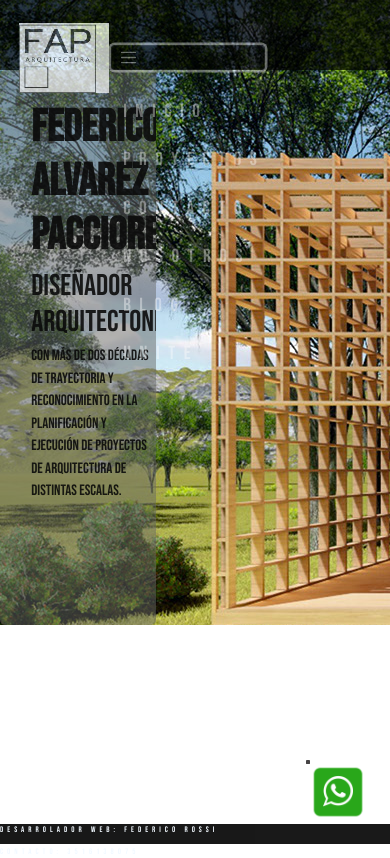
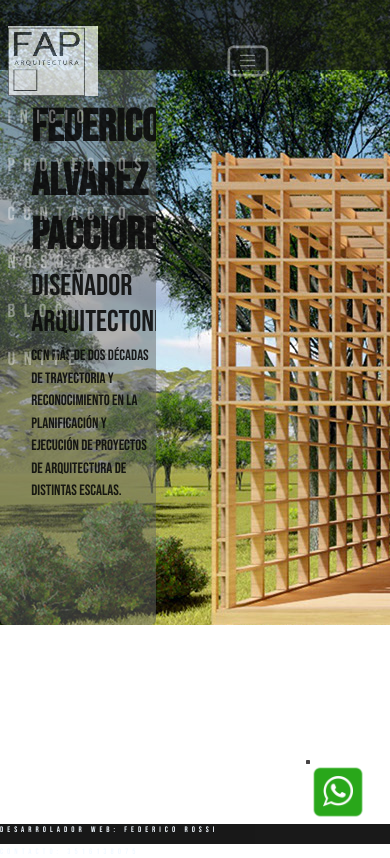
Before and after one commit to federossi92/Federico_Rossi_FAP_Arq, a plain HTML site: page index.html in a window 390 px wide. Both pictures are taken after a click on the button "Toggle navigation". Drawn offline with nearby package versions, Linux system fonts and the light colour scheme.

Commit message:
aplicando BS

```diff
--- a/estilos/styles.css
+++ b/estilos/styles.css
@@ -4,13 +4,13 @@
 /* estilos index */
 .header__index {height: 70px;
 width: 100%;
-background-color:rgb(0, 0, 0);
+background-color:rgb(18, 18, 18);
 opacity: 0.7;
 position: fixed;
 z-index: 10;
 display: flex;
 align-items: center;
-justify-content: space-between;}
+}
 
 .main__index  {
 display: flex;
@@ -240,7 +240,6 @@ opacity: 0.8
 
 .carousel-item{
   width: 50%;
-  height: 400px;
   -webkit-background-size: cover;
   -moz-background-size: cover;
   -o-background-size: cover;
@@ -249,6 +248,7 @@ opacity: 0.8
 background-position: center;
 background-repeat: no-repeat;
 margin: 20px;
+margin-top: 80px;
 }
 
 
@@ -514,12 +514,12 @@ box-sizing: border-box;
 nav ul {
 display:flex;
 list-style-type: none;
+justify-content: end;
 gap: 1rem;
 flex-basis: 60%;
-float: right;
 }
 nav ul li a {
-color:rgb(247, 247, 247);
+color:rgb(255, 255, 255);
 font-size: 1.9em;
 text-decoration: none;
 letter-spacing: 0.45em;
@@ -531,26 +531,25 @@ transition: 0.7s;
 
 }
 
-.navbar-toggler{
-  display:flex;
-list-style-type: none;
-gap: 1rem;
-flex-basis: 60%;
-float: right;
+#navbarNav{
+  justify-content: space-between;
 }
+
 .container-fluid{
+  display: flex;
   color:rgb(4, 3, 3);
 font-size: 1.9em;
 text-decoration: none;
 letter-spacing: 0.45em;
 font-family: 'Bebas Neue', cursive;
+
 }
+
 .navbar-nav a:hover{
   color: rgb(30, 26, 26);
 transition: 0.7s;
 
 }
-
 
 body{
 display: grid;
--- a/index.html
+++ b/index.html
@@ -18,28 +18,28 @@
     <header class="header__index">
         <nav class="navbar navbar-expand-lg navbar-dark "; >
             <div class="container-fluid">
-            <a class="navbar-brand" href="./index.html"></a><img class="logo" src="./imagenes/fap.jpeg" alt="logo">
+            <a class="navbar-brand" href="./index.html"><img class="logo" src="./imagenes/fap.jpeg" alt="logo"></a>
             <button class="navbar-toggler" type="button" data-bs-toggle="collapse" data-bs-target="#navbarNav" aria-controls="navbarNav" aria-expanded="false" aria-label="Toggle navigation">
                 <span class="navbar-toggler-icon"></span>
             </button>
             <div class="collapse navbar-collapse" id="navbarNav">
-                <ul class="navbar-nav ml-auto">
-                <li class="nav-item">
+                <ul class="navbar-nav ">
+                    <li class="nav-item active">
                         <a class="nav-link" aria-current="page" href="./index.html">INICIO</a>
                     </li>
-                <li class="nav-item">
+                    <li class="nav-item active">
                         <a class="nav-link" href="./paginas/proyectos.html">PROYECTOS</a>
                     </li>
-                <li class="nav-item">
+                    <li class="nav-item active">
                         <a class="nav-link" href="./paginas/contacto.html">CONTACTO</a>
                     </li>
-                <li class="nav-item">
+                    <li class="nav-item active">
                         <a class="nav-link" href="./paginas/nosotros.html">NOSOTROS</a>
                     </li>
-                <li class="nav-item">
+                    <li class="nav-item active">
                         <a class="nav-link" href="https://www.behance.net/fedepaccioretti"target="blank"> BLOG</a>
                     </li>
-                <li class="nav-item">
+                    <li class="nav-item active">
                         <a class="nav-link" href="./paginas/unite.html">UNITE</a>
                     </li>
                 </ul>
```
Also changed, not shown: paginas/proyectosemu.html (+3 -3 lines), sass/index.scss/index.scss (added). Lines whose indentation alone changed are shown as unchanged.
